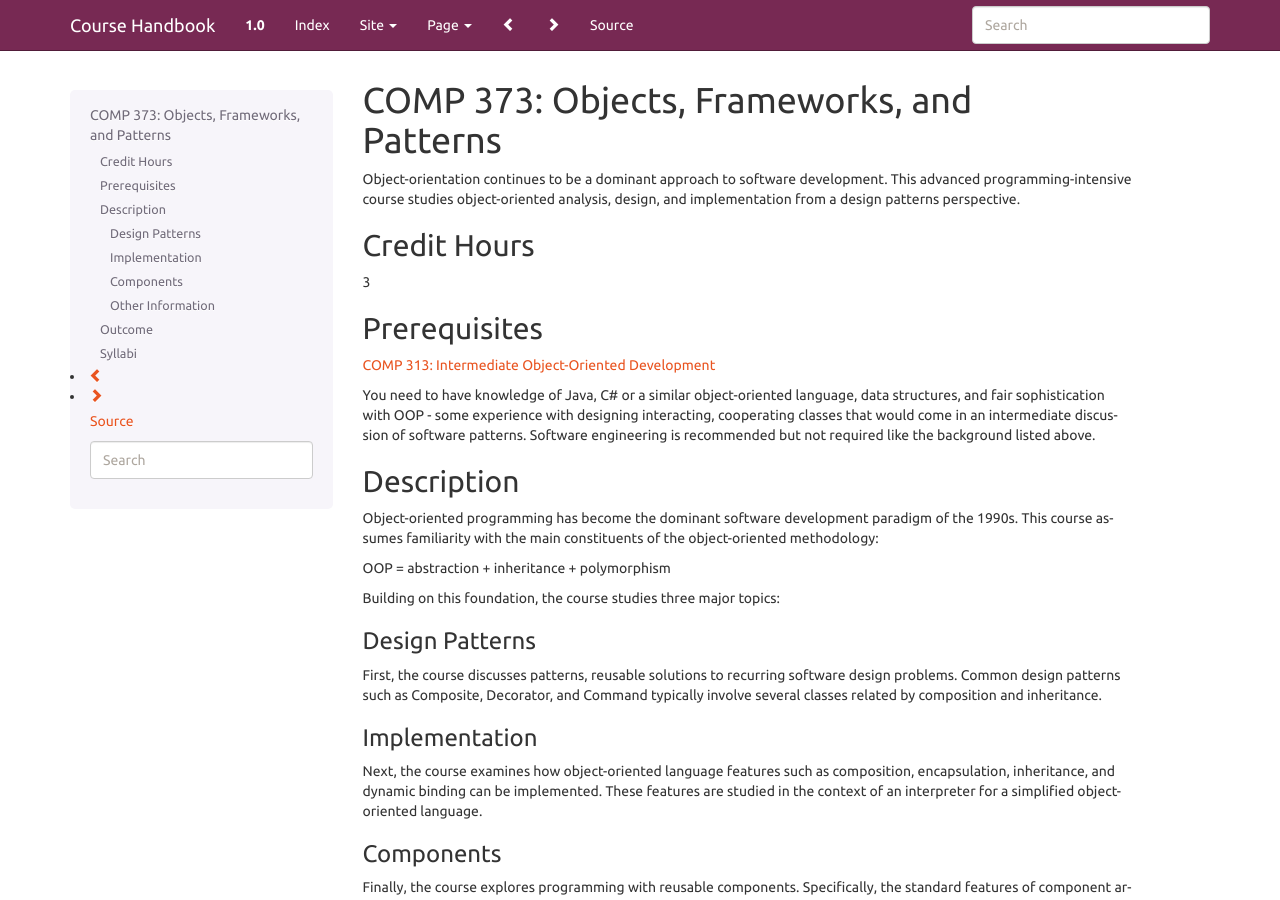
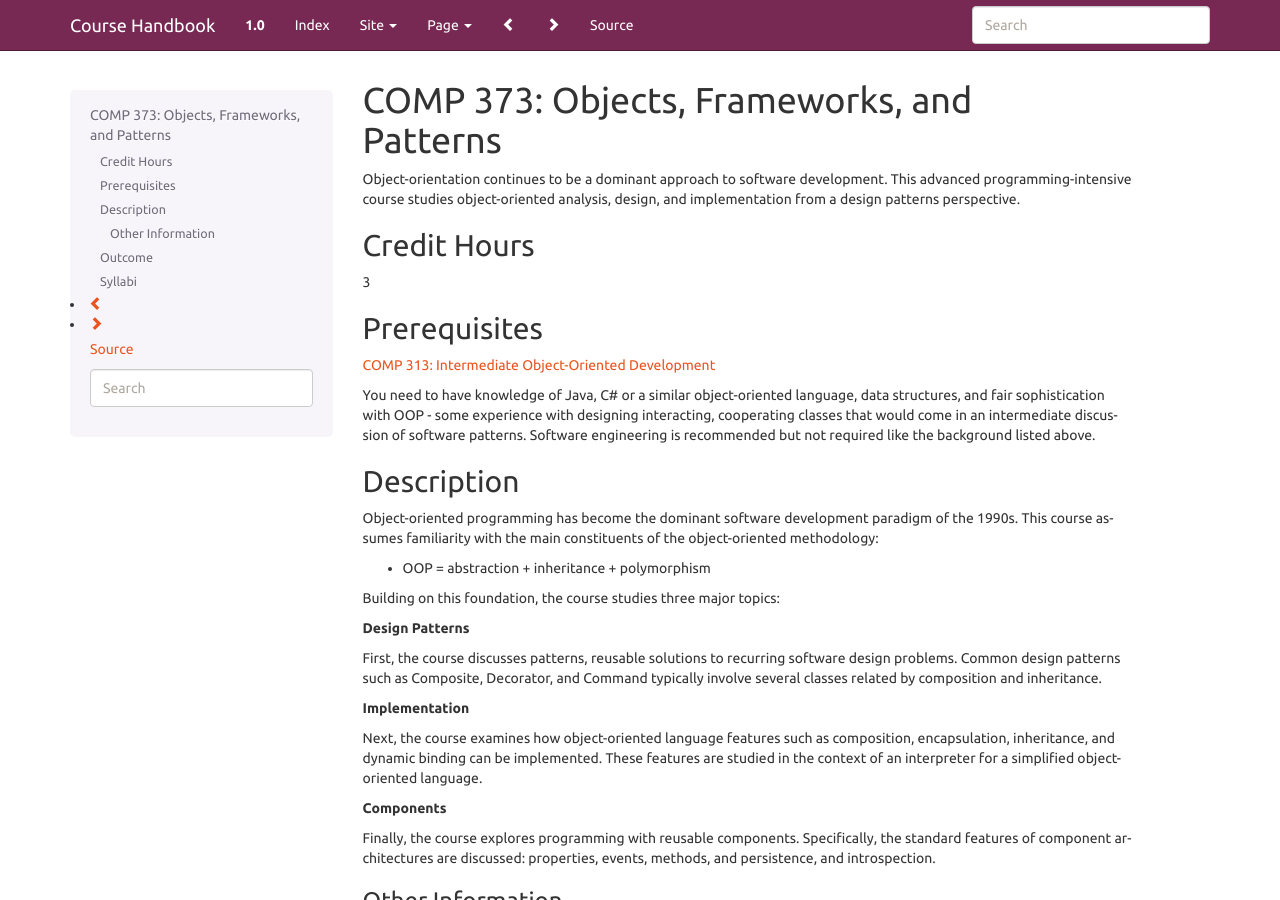
Before and after one commit to kyang5/coursedescriptions, a Sphinx documentation site: the page built from source/comp373.rst, in a window 1280 px wide and 900 px high. Built offline with Sphinx 7.4.7, drawn with Linux system fonts in a browser that asks for light colours.

Commit message:
fixed formatting errors on 331, 363, 372, 373, 388

```diff
--- a/source/comp331.rst
+++ b/source/comp331.rst
@@ -14,13 +14,11 @@ Aliases
 Prerequisites
 ---------------------
 
-Mathematical Preparation
-~~~~~~~~~~~~~~~~~~~~~~~~~~~~~~~~
+**Mathematical Preparation**
 
 :doc:`comp163`, |math313|, or |math201|)
 
-Programming Foundations
-~~~~~~~~~~~~~~~~~~~~~~~~~~~~~~~~
+**Programming Foundations**
 
 :doc:`comp125`, :doc:`comp170`, or :doc:`comp215` (or equivalent)
 
--- a/source/comp363.rst
+++ b/source/comp363.rst
@@ -48,4 +48,4 @@ Syllabi
    	:widths: 15, 25, 50
 
 	"Fall 2013", "Dr. Albert", "http://comp363.pacsites.org/"
-    "Spring 2013", "Dr. Harrington", "http://anh.cs.luc.edu/363/index.html"
+        "Spring 2013", "Dr. Harrington", "http://anh.cs.luc.edu/363/index.html"
--- a/source/comp372.rst
+++ b/source/comp372.rst
@@ -23,6 +23,7 @@ several languages that represent the much smaller number of underlying
 principles and paradigms.
 
 Outcome
+----------
 
 An understanding of key principles and paradigms underlying the design
 and implementation of commonly used programming languages; exposure to
--- a/source/comp373.rst
+++ b/source/comp373.rst
@@ -30,28 +30,25 @@ Object-oriented programming has become the dominant software development
 paradigm of the 1990s. This course assumes familiarity with the main
 constituents of the object-oriented methodology:
 
-OOP = abstraction + inheritance + polymorphism
+-   OOP = abstraction + inheritance + polymorphism
 
 Building on this foundation, the course studies three major topics:
 
-Design Patterns
-~~~~~~~~~~~~~~~~
+**Design Patterns**
 
 First, the course discusses patterns, reusable solutions to recurring
 software design problems. Common design patterns such as Composite,
 Decorator, and Command typically involve several classes related by
 composition and inheritance.
 
-Implementation
-~~~~~~~~~~~~~~~
+**Implementation**
 
 Next, the course examines how object-oriented language features such as
 composition, encapsulation, inheritance, and dynamic binding can be
 implemented. These features are studied in the context of an interpreter
 for a simplified object-oriented language.
 
-Components
-~~~~~~~~~~~
+**Components**
 
 Finally, the course explores programming with reusable components.
 Specifically, the standard features of component architectures are
--- a/source/comp388.rst
+++ b/source/comp388.rst
@@ -31,7 +31,8 @@ varies. Recent topics have included
 -  Topics in Algorithms
 -  Web Services Programming
 
-Course Goals
+Outcome
+-------------
 
 Understand an emerging area of Computer Science.
 
```
